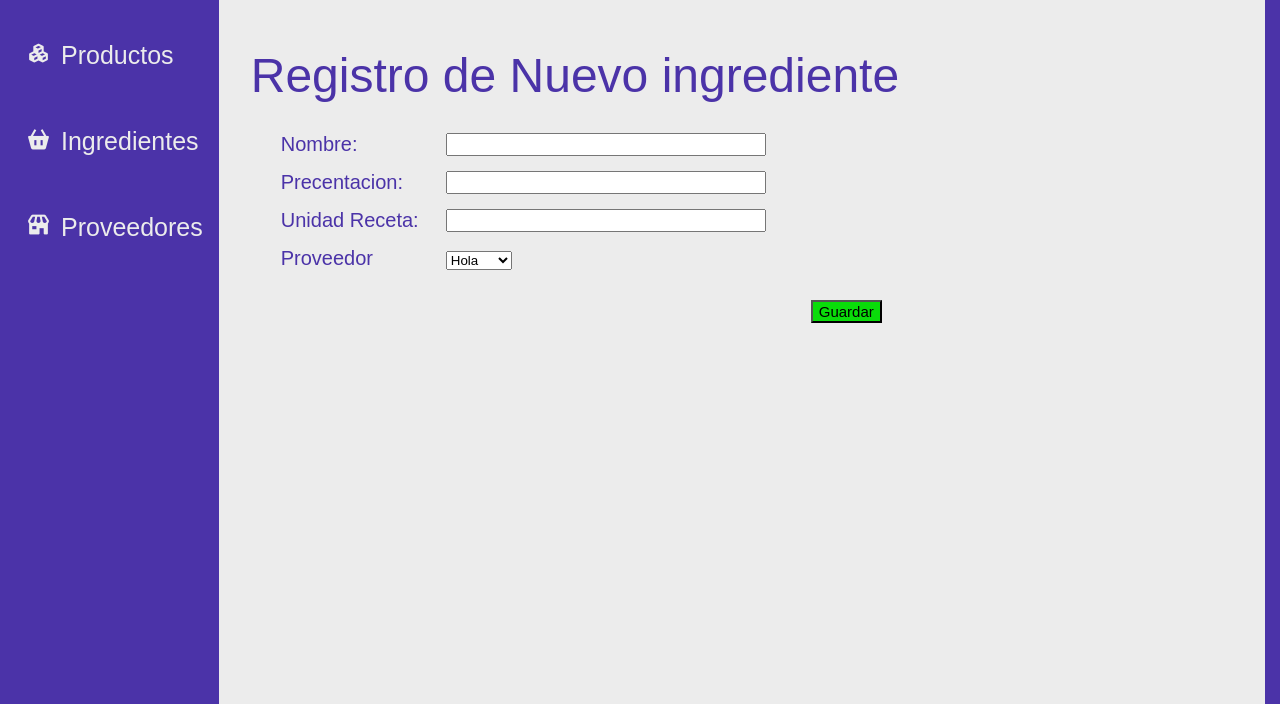
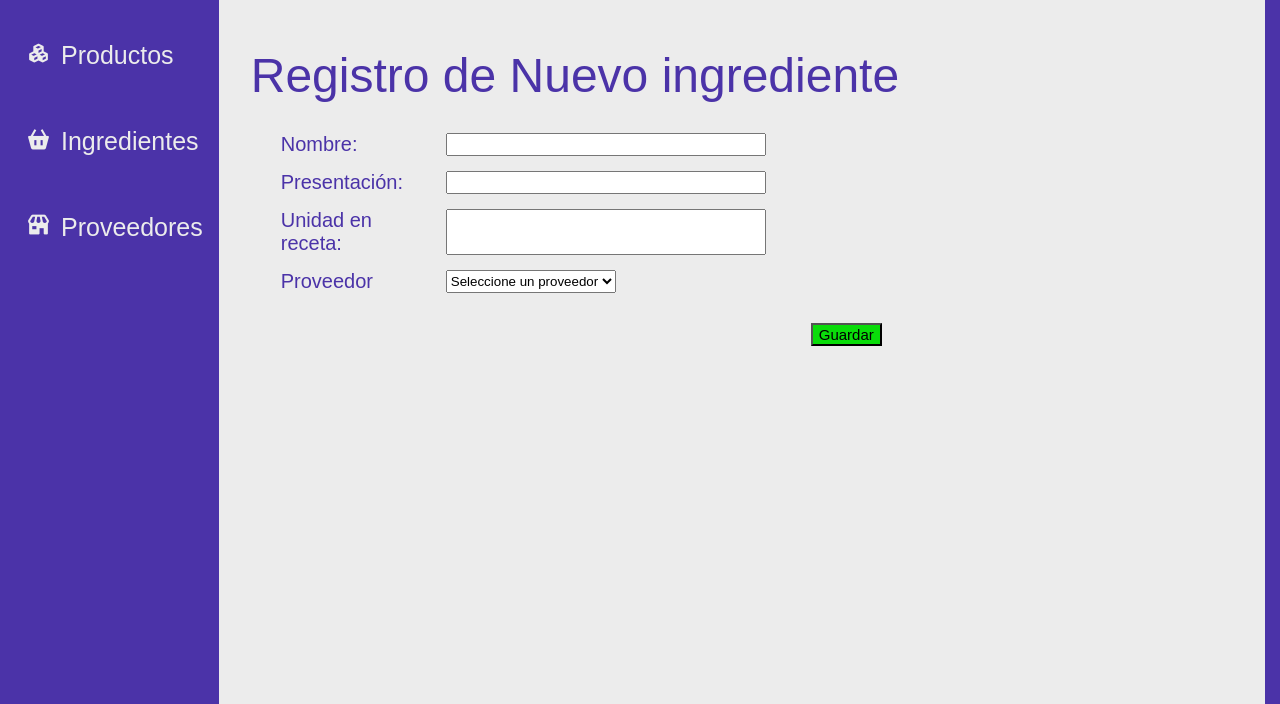
Before and after one commit to Danccs/bellavista_donuts, a Django app: page /crear_ing in a window 1280 px wide. Shown: the part 99-803 px from the top of the page. Run offline with Django 5.2, Linux system fonts and the light colour scheme; data that the repository does not hold is empty; parts of the project's set-up code (start-up, migrations or seed data) failed here and were passed over.

Commit message:
conexion be crear_ing

```diff
--- a/config/templates/crear_ing.html
+++ b/config/templates/crear_ing.html
@@ -7,6 +7,9 @@
 {% endblock %}
 
 {% block content %}
+<form method="post">
+    {% csrf_token %}
+
     <div class="container_crear_ing">
         <div class="titulo_reg_ing">Registro de Nuevo ingrediente</div>
         <div>
@@ -14,24 +17,21 @@
                 <label for="{{ formulario.nombre.id_for_label }}">Nombre: </label>
                 <input type="text" name="nombre" id="{{ formulario.nombre.id_for_label }}" />
 
-            <label for="{{ formulario.presentacion.id_for_label }}">Precentacion: </label>
+                <label for="{{ formulario.presentacion.id_for_label }}">Presentación: </label>
                 <input type="text" name="presentacion" id="{{ formulario.presentacion.id_for_label }}" />
 
-            <label for="{{ formulario.unidad_receta.id_for_label }}">Unidad Receta: </label>
+                <label for="{{ formulario.unidad_receta.id_for_label }}">Unidad en receta: </label>
                 <input type="text" name="unidad_receta" id="{{ formulario.unidad_receta.id_for_label }}" />
 
                 <div class="agregar_proveedor">
                     <label for="{{ formulario.proveedor.id_for_label }}">Proveedor</label>
-                <div>
-                <select name="proveedor" id="{{ formulario.proveedor.id_for_label }}">
-                    <option value="">Hola</option>
-                    <option value="">chiao ;)</option>
-                </select>
+                    {{ formulario.proveedor }}
+                </div>
+
+            </div>
+            <button class="btn_agregar_ing" type="submit">Guardar</button>
         </div>
     </div>
-        </div>
-        <button class="btn_agregar_ing">Guardar</button>
-    </div>
-</div>
+</form>
 
 {% endblock %}
--- a/productos/forms.py
+++ b/productos/forms.py
@@ -5,7 +5,13 @@
     class Meta:
         model = ProductoIngrediente
         fields = ['ingrediente', 'cantidad_ingrediente']
+
+class ProveedorForm(forms.ModelForm):
+    class Meta:
+        model = Proveedor
+        exclude = []
 class IngredienteForm(forms.ModelForm):
+    proveedor = forms.ModelChoiceField(queryset=Proveedor.objects.all(), empty_label="Seleccione un proveedor")
     class Meta:
         model = Ingrediente
         exclude = []
@@ -15,8 +21,3 @@
     class Meta:
         model = Producto
         exclude = ['ingredientes',]
-
-class ProveedorForm(forms.ModelForm):
-    class Meta:
-        model = Proveedor
-        exclude = []
--- a/productos/views.py
+++ b/productos/views.py
@@ -70,7 +70,17 @@
         datos = request.POST.copy()
         formcrear = IngredienteForm(datos)
         if formcrear.is_valid():
-            formcrear.save()
+            ingrediente = formcrear.save(commit=False)
+
+            #obteniendo el proveedor seleccionado desde el formulario
+            proveedor_id = datos['proveedor']
+            proveedor = Proveedor.objects.get(pk=proveedor_id)
+
+            ingrediente.save()
+
+            #asignando el proveedor usando el método set(), por django
+            ingrediente.proveedor.set([proveedor])
+
             return HttpResponseRedirect(reverse('mostrar_ing'))
 
     context = {
```
Lines whose indentation alone changed are shown as unchanged.
